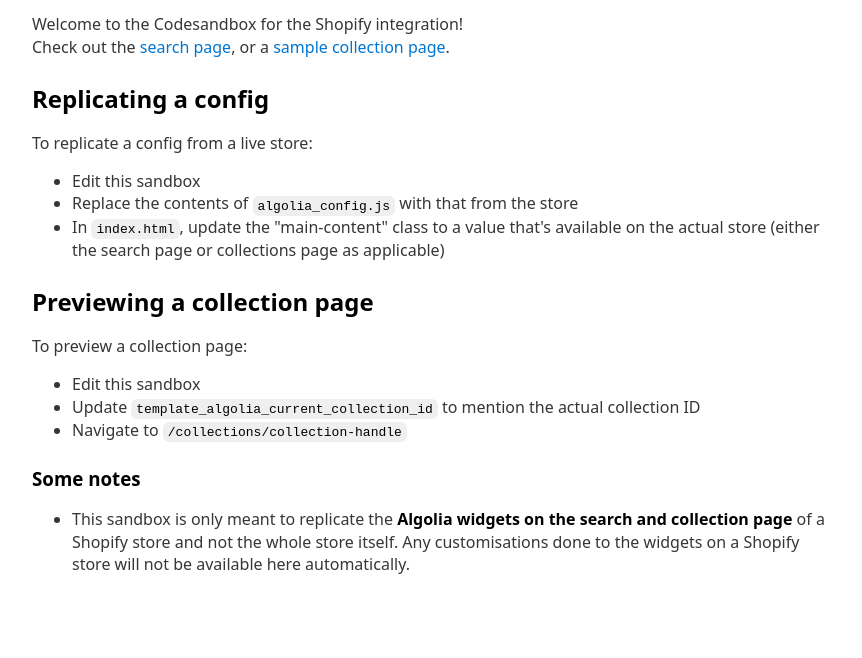
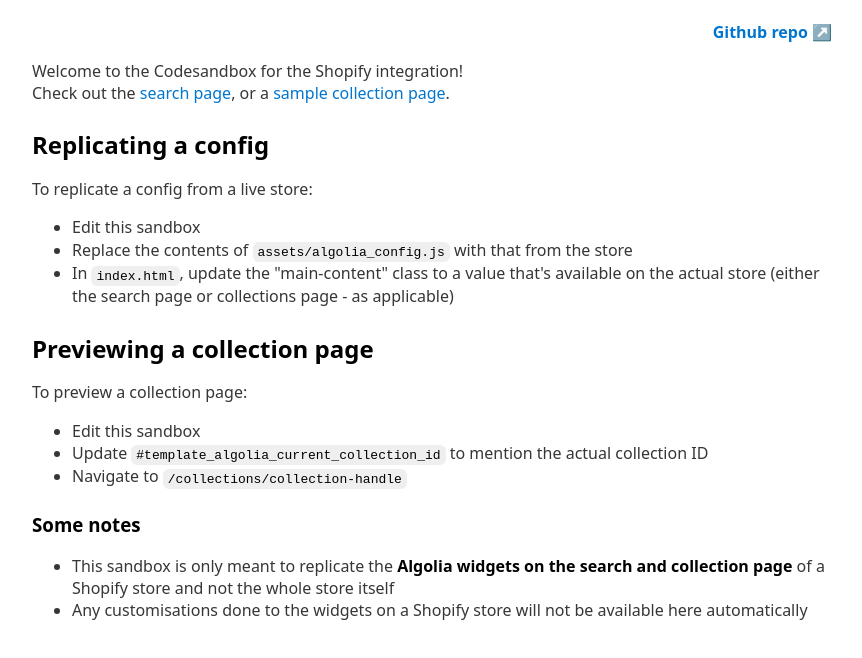
Before and after one commit to praagyajoshi/algolia-shopify-sandbox, a website: page index.html in a window 1280 px wide. Shown: the part 76-734 px from the top of the page, without its empty margins (208-1070 px from the left). Drawn offline with nearby package versions, Linux system fonts and the light colour scheme; a script that the page names is missing.

Commit message:
Update instructions on home page

```diff
--- a/index.html
+++ b/index.html
@@ -20,6 +20,16 @@
       <a href="/">Algolia x Shopify Codesandbox</a>
     </h1>
 
+    <h4 style="text-align: right;">
+      <a
+        href="https://github.com/praagyajoshi/algolia-shopify-sandbox"
+        target="_blank"
+        rel="noreferrer noopener"
+      >
+        Github repo ↗️
+      </a>
+    </h4>
+
     <div class="main-content">
       <p>
         Welcome to the Codesandbox for the Shopify integration!
@@ -32,8 +42,8 @@
         To replicate a config from a live store:
         <ul>
           <li>Edit this sandbox</li>
-          <li>Replace the contents of <code>algolia_config.js</code> with that from the store</li>
-          <li>In <code>index.html</code>, update the "main-content" class to a value that's available on the actual store (either the search page or collections page as applicable)</li>
+          <li>Replace the contents of <code>assets/algolia_config.js</code> with that from the store</li>
+          <li>In <code>index.html</code>, update the "main-content" class to a value that's available on the actual store (either the search page or collections page - as applicable)</li>
         </ul>
       </p>
 
@@ -42,7 +52,7 @@
         To preview a collection page:
         <ul>
           <li>Edit this sandbox</li>
-          <li>Update <code>template_algolia_current_collection_id</code> to mention the actual collection ID</li>
+          <li>Update <code>#template_algolia_current_collection_id</code> to mention the actual collection ID</li>
           <li>Navigate to <code>/collections/collection-handle</code></li>
         </ul>
       </p>
@@ -51,8 +61,10 @@
       <p>
         <ul>
           <li>
-            This sandbox is only meant to replicate the <strong>Algolia widgets on the search and collection page</strong> of a Shopify store and not the whole store itself.
-            Any customisations done to the widgets on a Shopify store will not be available here automatically.
+            This sandbox is only meant to replicate the <strong>Algolia widgets on the search and collection page</strong> of a Shopify store and not the whole store itself
+          </li>
+          <li>
+            Any customisations done to the widgets on a Shopify store will not be available here automatically
           </li>
         </ul>
       </p>
```
